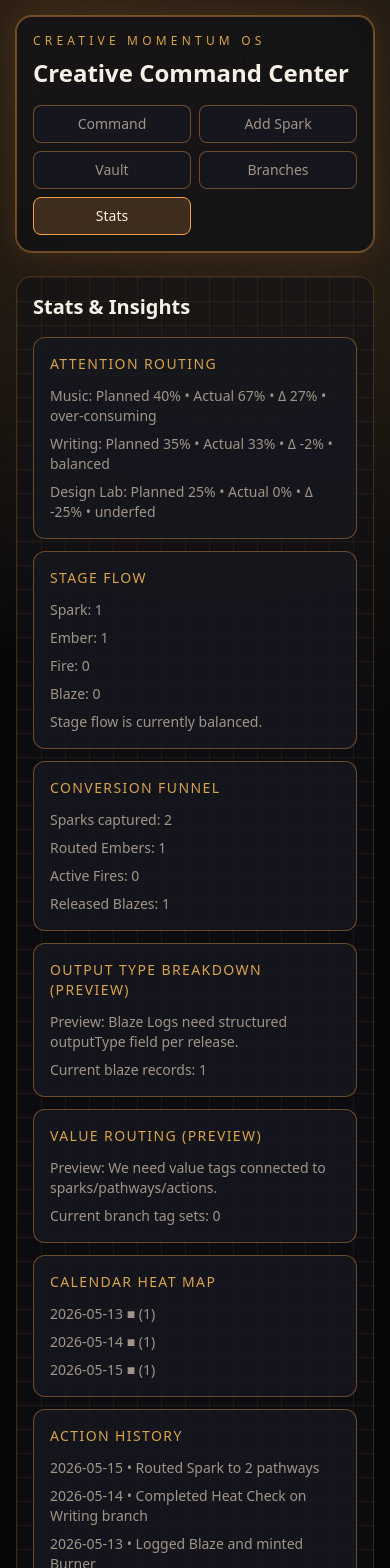
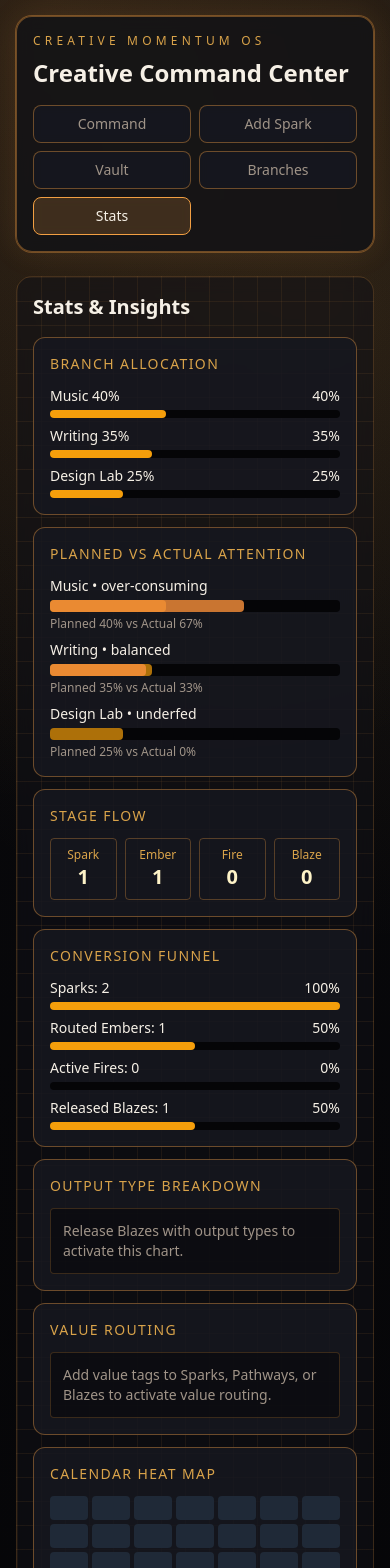
Before and after one commit to chongcena/renaissance, a Next.js app: page /stats in a window 390 px wide. Shown: the top 1568 px of the page. Built offline with nearby package versions, Linux system fonts and the light colour scheme.

Commit message:
Redesign command center and stats into visual operating dashboard

```diff
--- a/app/branches/page.tsx
+++ b/app/branches/page.tsx
@@ -2,7 +2,8 @@
 import { useMemo, useState } from 'react';
 import Layout from '@/components/Layout';
 import { useStore } from '@/components/store';
-import type { BranchRole } from '@/data/types';
+import type { Branch, BranchRole } from '@/data/types';
+import { getBranchAttention } from '@/lib/analytics';
 
 const ROLES: BranchRole[] = ['Driver', 'Audience Builder', 'Strategic Flagship', 'Maintenance', 'Support'];
 
@@ -12,40 +13,32 @@ export default function BranchesPage() {
   const [focus, setFocus] = useState('');
   const [strategicWeight, setStrategicWeight] = useState(20);
   const [role, setRole] = useState<BranchRole>('Support');
-  const [tags, setTags] = useState('');
+  const [editing, setEditing] = useState<string | null>(null);
+  const [draft, setDraft] = useState<Partial<Branch>>({});
 
   const totalWeight = branches.filter((b) => !b.frozen).reduce((sum, b) => sum + b.strategicWeight, 0);
-  const weightWarning = totalWeight > 100 ? `Strategic weights total ${totalWeight}%. Reduce allocation.` : totalWeight < 100 ? `Strategic weights total ${totalWeight}%. Assign remaining ${100 - totalWeight}%.` : null;
+  const weightWarning = totalWeight > 100 ? `Strategic weights total ${totalWeight}%. Rebalance attention allocations.` : totalWeight < 100 ? `Strategic weights total ${totalWeight}%. Allocate the remaining ${100 - totalWeight}%.` : null;
+  const branchAttention = useMemo(() => getBranchAttention(branches, actions, sparks), [branches, actions, sparks]);
 
-  const branchAttention = useMemo(() => {
-    const actionable = actions.filter((a) => a.countsForStreak);
-    const total = actionable.length;
-    return branches.map((branch) => {
-      const count = actionable.filter((a) => {
-        if (a.branchId) return a.branchId === branch.id;
-        if (a.sparkId) return sparks.find((s) => s.id === a.sparkId)?.branchId === branch.id;
-        return false;
-      }).length;
-      const actual = total ? Math.round((count / total) * 100) : 0;
-      const delta = actual - branch.strategicWeight;
-      const status = delta > 8 ? 'Over-consuming' : delta < -8 ? 'Underfed' : 'Balanced';
-      return { id: branch.id, actual, status };
-    });
-  }, [actions, branches, sparks]);
-
-  return <Layout><h2 className="mb-4 text-xl font-semibold">Branches</h2>
+  return <Layout><h2 className="mb-4 text-xl font-semibold">Branches Operating Board</h2>
     <p className="mb-2 text-sm text-ember">Strategic Weight Used: {totalWeight}%</p>
     {weightWarning && <p className="mb-4 rounded border border-fire/50 bg-fire/10 p-2 text-sm text-fire">{weightWarning}</p>}
-    <form className="mb-4 grid gap-2 rounded-xl border border-neon/40 bg-panelAlt/85 p-4 sm:grid-cols-2" onSubmit={(e)=>{e.preventDefault();if(!createBranch({name,focus,strategicWeight,role,tags:tags.split(',').map(x=>x.trim())})) return; setName('');setFocus('');setTags('');setStrategicWeight(20);setRole('Support');}}>
+    <form className="mb-4 grid gap-2 rounded-xl border border-neon/40 bg-panelAlt/85 p-4 sm:grid-cols-2" onSubmit={(e)=>{e.preventDefault();if(!createBranch({name,focus,strategicWeight,role})) return; setName('');setFocus('');setStrategicWeight(20);setRole('Support');}}>
       <input value={name} onChange={(e)=>setName(e.target.value)} className="rounded bg-bg px-3 py-2" placeholder="Branch name" required />
       <input value={focus} onChange={(e)=>setFocus(e.target.value)} className="rounded bg-bg px-3 py-2" placeholder="Focus / description" />
       <select value={role} onChange={(e)=>setRole(e.target.value as BranchRole)} className="rounded bg-bg px-3 py-2">{ROLES.map((r)=><option key={r} value={r}>{r}</option>)}</select>
       <input type="number" min={0} max={100} value={strategicWeight} onChange={(e)=>setStrategicWeight(Number(e.target.value))} className="rounded bg-bg px-3 py-2" placeholder="Strategic Weight %" />
-      <input value={tags} onChange={(e)=>setTags(e.target.value)} className="rounded bg-bg px-3 py-2 sm:col-span-2" placeholder="Value tags (comma-separated)" />
       <button className="rounded bg-neon px-4 py-2 font-semibold text-bg sm:col-span-2">Add Branch</button>
     </form>
-    <div className="grid gap-3 sm:grid-cols-2">{branches.map((b) => {
-      const attention = branchAttention.find((x) => x.id === b.id);
-      return <article key={b.id} className="rounded-xl border border-neon/40 bg-panelAlt/85 p-4"><h3 className="text-lg font-semibold">{b.name}</h3><p className="text-sm text-muted">{b.focus || 'No focus yet.'}</p><p className="mt-2 text-xs text-neonDim">Role: {b.role}</p><p className="text-sm text-fire">Strategic Weight: {b.strategicWeight}%</p><p className="text-sm text-amber-200">Actual Attention: {attention?.actual ?? 0}%</p><p className="text-xs text-muted">Alignment: {attention?.status ?? 'Balanced'}</p><input value={b.focus} onChange={(e)=>updateBranch(b.id,{focus:e.target.value})} className="mt-2 w-full rounded bg-bg px-2 py-1 text-sm"/><div className="mt-2 flex gap-2"><button onClick={()=>updateBranch(b.id,{frozen:!b.frozen})} className="rounded border border-neon/40 px-2 py-1 text-xs">{b.frozen?'Unfreeze':'Freeze'}</button><label className="text-xs text-muted">Weight % <input type="number" min={0} max={100} value={b.strategicWeight} onChange={(e)=>updateBranch(b.id,{strategicWeight:Number(e.target.value)})} className="ml-2 w-16 rounded bg-bg px-1 py-1"/></label><select value={b.role} onChange={(e)=>updateBranch(b.id,{role:e.target.value as BranchRole})} className="rounded bg-bg px-2 py-1 text-xs">{ROLES.map((r)=><option key={r} value={r}>{r}</option>)}</select></div></article>;
+    <div className="grid gap-3 sm:grid-cols-2">{branches.map((branch) => {
+      const attention = branchAttention.find((item) => item.id === branch.id);
+      const isEditing = editing === branch.id;
+      return <article key={branch.id} className="rounded-xl border border-neon/40 bg-panelAlt/85 p-4"><h3 className="text-lg font-semibold">{isEditing ? <input value={(draft.name ?? branch.name)} onChange={(e)=>setDraft((d)=>({ ...d, name: e.target.value }))} className="w-full rounded bg-bg px-2 py-1" /> : branch.name}</h3>
+        <p className="mt-1 text-xs text-neonDim">Role: {isEditing ? <select value={(draft.role ?? branch.role)} onChange={(e)=>setDraft((d)=>({ ...d, role: e.target.value as BranchRole }))} className="ml-2 rounded bg-bg px-2 py-1 text-xs">{ROLES.map((r)=><option key={r} value={r}>{r}</option>)}</select> : branch.role}</p>
+        <p className="mt-2 text-sm text-fire">Strategic Weight: {isEditing ? <input type="number" min={0} max={100} value={(draft.strategicWeight ?? branch.strategicWeight)} onChange={(e)=>setDraft((d)=>({ ...d, strategicWeight: Number(e.target.value) }))} className="ml-2 w-20 rounded bg-bg px-2 py-1" /> : `${branch.strategicWeight}%`}</p>
+        <p className="text-sm text-amber-200">Actual Attention: {attention?.actual ?? 0}%</p><p className="text-xs text-muted">Alignment: {attention?.status ?? 'balanced'}</p>
+        <p className="mt-2 text-sm text-muted">{isEditing ? <input value={(draft.focus ?? branch.focus)} onChange={(e)=>setDraft((d)=>({ ...d, focus: e.target.value }))} className="w-full rounded bg-bg px-2 py-1" /> : branch.focus || 'No focus set yet.'}</p>
+        <div className="mt-3 flex flex-wrap gap-2">{isEditing ? <><button onClick={()=>{updateBranch(branch.id, draft); setEditing(null); setDraft({});}} className="rounded bg-neon px-3 py-1 text-xs font-semibold text-bg">Save</button><button onClick={()=>{setEditing(null); setDraft({});}} className="rounded border border-neon/40 px-3 py-1 text-xs">Cancel</button></> : <button onClick={()=>{setEditing(branch.id); setDraft(branch);}} className="rounded border border-neon/40 px-3 py-1 text-xs">Edit</button>}<button onClick={()=>updateBranch(branch.id,{frozen:!branch.frozen})} className="rounded border border-neon/40 px-3 py-1 text-xs">{branch.frozen ? 'Set Active' : 'Freeze'}</button></div>
+      </article>;
     })}</div></Layout>;
 }
--- a/app/page.tsx
+++ b/app/page.tsx
@@ -2,35 +2,34 @@
 import Link from 'next/link';
 import Layout from '@/components/Layout';
 import { useStore } from '@/components/store';
-import { detectSolarFlares, getCoolDownWarnings, getNearBlazeItems } from '@/lib/logic';
+import { detectSolarFlares, getCoolDownWarnings, getMomentumStreakSummary, getNearBlazeItems } from '@/lib/logic';
+import { getBranchAttention, getStageCounts } from '@/lib/analytics';
 
 export default function HomePage() {
-  const { blazes, branches, sparks, pathways, actions } = useStore();
+  const { blazes, branches, sparks, pathways, actions, burners } = useStore();
   const activeFires = sparks.filter((s) => s.stage === 'Fire' && s.status === 'active');
   const coolDownWarnings = getCoolDownWarnings(sparks, pathways, [], branches);
   const nearBlaze = getNearBlazeItems(sparks, pathways, blazes, branches);
   const solarFlares = detectSolarFlares(sparks, pathways, blazes, [], branches);
-  const suggestedMoves = sparks.filter((s)=>s.status==='active').slice(0,5).map((s)=>({id:s.id,title:s.title,meta:s.nextMove?`Next Move: ${s.nextMove}`:'Set a next physical move'}));
-  const recentBlazes = blazes.slice(0, 5);
-  const attentionSignals = branches.map((b) => {
-    const actual = Math.round((actions.filter((a)=>a.countsForStreak && a.branchId===b.id).length / Math.max(1, actions.filter((a)=>a.countsForStreak).length)) * 100);
-    const delta = actual - b.strategicWeight;
-    if (delta > 8) return { id: `sig-over-${b.id}`, title: `${b.name} is over-consuming attention`, meta: `Planned ${b.strategicWeight}% vs actual ${actual}%` };
-    if (delta < -8) return { id: `sig-under-${b.id}`, title: `${b.name} is underfed`, meta: `Planned ${b.strategicWeight}% vs actual ${actual}%` };
-    return null;
-  }).filter(Boolean) as { id: string; title: string; meta: string }[];
+  const branchAttention = getBranchAttention(branches, actions, sparks);
+  const stage = getStageCounts(sparks);
+  const streak = getMomentumStreakSummary(actions);
+  const burnerBalance = burners.reduce((sum, entry) => sum + entry.delta, 0);
+  const totalWeight = branches.reduce((sum, branch) => sum + branch.strategicWeight, 0);
+  const nextMove = sparks.find((spark) => spark.status === 'active' && spark.nextMove?.trim());
 
   return <Layout><section className="space-y-4"><div className="flex items-center justify-between"><h2 className="text-xl font-semibold">Home / Command</h2><Link href="/add-spark" className="rounded-lg bg-neon px-4 py-2 font-semibold text-bg">Quick Capture</Link></div>
-    <ListSection title="Today's Command / Suggested Next Moves" items={suggestedMoves} empty="No active sparks yet." />
+    <section className="grid gap-3 md:grid-cols-3"><Card title="Primary Command / Today's Next Move" value={nextMove ? `${nextMove.title}: ${nextMove.nextMove}` : 'No next move set yet.'} /><Card title="Momentum Streak" value={`${streak.currentStreak} day${streak.currentStreak === 1 ? '' : 's'}`} /><Card title="Burner Balance" value={`${burnerBalance} burner${burnerBalance === 1 ? '' : 's'}`} /></section>
+    <section className="grid gap-3 lg:grid-cols-2">
+      <section className="rounded-xl border border-neon/40 bg-panelAlt/85 p-4"><h3 className="text-sm uppercase tracking-wider text-neonDim">Branch Allocation</h3><div className="mt-3 space-y-2">{branches.map((b)=><div key={b.id}><div className="flex justify-between text-xs"><span>{b.name}</span><span>{b.strategicWeight}%</span></div><div className="h-2 rounded bg-bg"><div className="h-2 rounded bg-amber-400" style={{width:`${b.strategicWeight}%`}}/></div></div>)}</div><p className={`mt-3 text-sm ${totalWeight === 100 ? 'text-muted' : 'text-fire'}`}>{totalWeight === 100 ? 'Strategic allocation is balanced at 100%.' : `Strategic allocation totals ${totalWeight}%. Adjust toward 100%.`}</p></section>
+      <section className="rounded-xl border border-neon/40 bg-panelAlt/85 p-4"><h3 className="text-sm uppercase tracking-wider text-neonDim">Stage Flow</h3><div className="mt-4 grid grid-cols-4 gap-2 text-center text-xs">{(['Spark', 'Ember', 'Fire', 'Blaze'] as const).map((key)=><div key={key} className="rounded border border-neon/30 p-2"><p className="text-neonDim">{key}</p><p className="text-xl font-semibold text-amber-100">{stage[key]}</p></div>)}</div><p className="mt-3 text-sm text-muted">{stage.Spark > stage.Ember ? 'Bottleneck: many Sparks have not been routed into Embers yet.' : stage.Fire > 0 && stage.Blaze < stage.Fire ? 'Bottleneck: active Fires need stronger push to release.' : 'Flow is moving across stages.'}</p></section>
+    </section>
+    <section className="rounded-xl border border-neon/40 bg-panelAlt/85 p-4"><h3 className="text-sm uppercase tracking-wider text-neonDim">Planned vs Actual Attention</h3><div className="mt-3 space-y-3">{branchAttention.map((b)=><div key={b.id}><div className="mb-1 flex justify-between text-xs"><span>{b.name} • {b.status}</span><span>Planned {b.strategicWeight}% / Actual {b.actual}%</span></div><div className="relative h-3 rounded bg-bg"><div className="absolute h-3 rounded bg-amber-500/70" style={{width:`${b.strategicWeight}%`}} /><div className="absolute h-3 rounded bg-orange-400/80" style={{width:`${b.actual}%`}} /></div></div>)}</div></section>
     <ListSection title="Active Fires" items={activeFires.map((s) => ({ id: s.id, title: s.title || 'Untitled Spark', meta: `${s.stage} • ${s.nextMove || 'No next move set'}` }))} empty="No active Fire Sparks." />
     <ListSection title="Cooling Sparks" items={coolDownWarnings.map((w) => ({ id: w.sparkId, title: w.title, meta: `${w.reason} ${w.suggestedAction}` }))} empty="No cooling Sparks right now." />
     <ListSection title="Near Blaze" items={nearBlaze.map((s) => ({ id: s.sparkId, title: s.title, meta: `${s.reason} ${s.suggestedAction}` }))} empty="No Near Blaze Sparks yet." />
-    <ListSection title="Solar Flares" items={solarFlares.map((f)=>({id:f.id,title:f.title,meta:f.suggestedAction}))} empty="No flare patterns detected yet." />
-    <ListSection title="Strategic Signals" items={attentionSignals} empty="No major attention misalignment detected." />
-    <ListSection title="Recent Blazes" items={recentBlazes.map((b) => ({ id: b.sparkId, title: b.title, meta: b.releasedAt }))} empty="No Blaze releases yet." />
+    {solarFlares.length > 0 && <ListSection title="Solar Flares" items={solarFlares.map((f)=>({id:f.id,title:f.title,meta:f.suggestedAction}))} empty="" />}
   </section></Layout>;
 }
-
-function ListSection({ title, items, empty }: { title: string; items: { id: string; title: string; meta: string }[]; empty: string }) {
-  return <section className="rounded-xl border border-neon/40 bg-panelAlt/85 p-4 backdrop-blur-sm"><h3 className="text-sm uppercase tracking-wider text-neonDim">{title}</h3><div className="mt-3 space-y-2">{items.length ? items.map((item) => <Link key={`${title}-${item.id}-${item.title}`} href={item.id.startsWith('flare')?'/stats':`/spark/${item.id}`} className="block rounded border border-neon/30 p-3 text-sm transition hover:border-neon/70"><p className="font-medium">{item.title}</p><p className="text-xs text-muted">{item.meta}</p></Link>) : <p className="text-sm text-muted">{empty}</p>}</div></section>;
-}
+function Card({ title, value }: { title: string; value: string }) { return <article className="rounded-xl border border-neon/40 bg-panelAlt/85 p-4"><p className="text-xs uppercase tracking-wider text-neonDim">{title}</p><p className="mt-2 text-sm text-amber-50">{value}</p></article>; }
+function ListSection({ title, items, empty }: { title: string; items: { id: string; title: string; meta: string }[]; empty: string }) { return <section className="rounded-xl border border-neon/40 bg-panelAlt/85 p-4 backdrop-blur-sm"><h3 className="text-sm uppercase tracking-wider text-neonDim">{title}</h3><div className="mt-3 space-y-2">{items.length ? items.map((item) => <Link key={`${title}-${item.id}-${item.title}`} href={item.id.startsWith('flare')?'/stats':`/spark/${item.id}`} className="block rounded border border-neon/30 p-3 text-sm transition hover:border-neon/70"><p className="font-medium">{item.title}</p><p className="text-xs text-muted">{item.meta}</p></Link>) : <p className="text-sm text-muted">{empty}</p>}</div></section>; }
--- a/app/stats/page.tsx
+++ b/app/stats/page.tsx
@@ -1,42 +1,33 @@
 'use client';
 import Layout from '@/components/Layout';
 import { useStore } from '@/components/store';
+import { detectSolarFlares } from '@/lib/logic';
+import { getBranchAttention, getConversionData, getHeatCalendar, getStageCounts } from '@/lib/analytics';
 
 export default function StatsPage() {
-  const { actions, blazes, sparks, branches } = useStore();
-  const actionable = actions.filter((a) => a.countsForStreak);
-  const totalActions = actionable.length || 1;
-  const stageCounts = {
-    Spark: sparks.filter((s) => s.stage === 'Spark').length,
-    Ember: sparks.filter((s) => s.stage === 'Ember').length,
-    Fire: sparks.filter((s) => s.stage === 'Fire').length,
-    Blaze: sparks.filter((s) => s.stage === 'Blaze').length
-  };
-  const bottleneck = stageCounts.Spark > stageCounts.Ember ? 'Many Sparks are captured but not routed.' : stageCounts.Fire > 0 && stageCounts.Blaze < stageCounts.Fire ? 'Few Fires are reaching Blaze.' : 'Stage flow is currently balanced.';
-
-  const attentionRouting = branches.map((b) => {
-    const count = actionable.filter((a) => a.branchId === b.id).length;
-    const actual = Math.round((count / totalActions) * 100);
-    const diff = actual - b.strategicWeight;
-    const status = diff > 8 ? 'over-consuming' : diff < -8 ? 'underfed' : 'balanced';
-    return { ...b, actual, diff, status };
-  });
-
-  const byDate = new Map<string, number>();
-  actionable.forEach((a) => byDate.set(a.date, (byDate.get(a.date) ?? 0) + 1));
-  const days = Array.from(byDate.entries()).sort((a, b) => a[0].localeCompare(b[0]));
+  const { actions, blazes, sparks, branches, pathways } = useStore();
+  const attentionRouting = getBranchAttention(branches, actions, sparks);
+  const stageCounts = getStageCounts(sparks);
+  const conversion = getConversionData(sparks, pathways, blazes);
+  const calendar = getHeatCalendar(actions);
+  const solarFlares = detectSolarFlares(sparks, pathways, blazes, actions, branches);
+  const outputTypeMissing = blazes.every((blaze) => !blaze.title.includes('('));
+  const tagsMissing = !branches.some((branch) => branch.tags?.length);
 
   return <Layout><h2 className="mb-4 text-xl font-semibold">Stats & Insights</h2>
-    <Panel title="Attention Routing" items={attentionRouting.map((r) => `${r.name}: Planned ${r.strategicWeight}% • Actual ${r.actual}% • Δ ${r.diff}% • ${r.status}`)} />
-    <Panel title="Stage Flow" items={[`Spark: ${stageCounts.Spark}`, `Ember: ${stageCounts.Ember}`, `Fire: ${stageCounts.Fire}`, `Blaze: ${stageCounts.Blaze}`, bottleneck]} />
-    <Panel title="Conversion Funnel" items={[`Sparks captured: ${stageCounts.Spark + stageCounts.Ember + stageCounts.Fire + stageCounts.Blaze}`, `Routed Embers: ${stageCounts.Ember + stageCounts.Fire + stageCounts.Blaze}`, `Active Fires: ${sparks.filter((s)=>s.stage==='Fire'&&s.status==='active').length}`, `Released Blazes: ${blazes.length}`]} />
-    <Panel title="Output Type Breakdown (Preview)" items={[`Preview: Blaze Logs need structured outputType field per release.`, `Current blaze records: ${blazes.length}`]} />
-    <Panel title="Value Routing (Preview)" items={[`Preview: We need value tags connected to sparks/pathways/actions.`, `Current branch tag sets: ${branches.filter((b)=>b.tags?.length).length}`]} />
-    <Panel title="Calendar Heat Map" items={days.length ? days.map(([day, count]) => `${day} ${'■'.repeat(Math.min(count, 8))} (${count})`) : ['Preview: Add more Action Log day coverage to render a useful heat map.']} />
-    <Panel title="Action History" items={actions.map((a) => `${a.date} • ${a.action}`)} />
+    <Section title="Branch Allocation">{branches.map((b)=><Bar key={b.id} label={`${b.name} ${b.strategicWeight}%`} value={b.strategicWeight} />)}</Section>
+    <Section title="Planned vs Actual Attention">{attentionRouting.map((b)=><DualBar key={b.id} label={`${b.name} • ${b.status}`} planned={b.strategicWeight} actual={b.actual} />)}</Section>
+    <Section title="Stage Flow"><div className="grid grid-cols-4 gap-2 text-center text-xs">{(['Spark', 'Ember', 'Fire', 'Blaze'] as const).map((key)=><div key={key} className="rounded border border-neon/30 p-2"><p className="text-neonDim">{key}</p><p className="text-xl font-semibold text-amber-100">{stageCounts[key]}</p></div>)}</div></Section>
+    <Section title="Conversion Funnel">{conversion.map((item)=><Bar key={item.name} label={`${item.name}: ${item.value}`} value={Math.round((item.value / Math.max(conversion[0].value,1))*100)} />)}</Section>
+    <Section title="Output Type Breakdown">{outputTypeMissing ? <Empty text="Release Blazes with output types to activate this chart." /> : <p className="text-sm text-muted">Output type data detected in released Blaze records.</p>}</Section>
+    <Section title="Value Routing">{tagsMissing ? <Empty text="Add value tags to Sparks, Pathways, or Blazes to activate value routing." /> : <p className="text-sm text-muted">Value tags exist. Expand routing analytics next.</p>}</Section>
+    <Section title="Calendar Heat Map"><div className="grid grid-cols-7 gap-1">{calendar.map((day)=><div key={day.date} title={`${day.date}: ${day.count} meaningful action(s)`} className="h-6 rounded" style={{backgroundColor: day.count===0 ? '#1f2937' : day.count<2 ? '#78350f' : day.count<4 ? '#b45309' : '#f59e0b'}} />)}</div></Section>
+    <Section title="Solar Flare Signals">{solarFlares.length ? <ul className="space-y-2 text-sm text-muted">{solarFlares.map((flare)=><li key={flare.id} className="rounded border border-neon/20 p-2"><p className="font-medium text-amber-100">{flare.title}</p><p>{flare.evidence.join(' ')}</p></li>)}</ul> : <Empty text="No repeatable flare evidence yet." />}</Section>
+    <Section title="Action History"><ul className="space-y-1 text-sm text-muted">{actions.map((a)=><li key={a.id}>{a.date} • {a.action}</li>)}</ul></Section>
   </Layout>;
 }
 
-function Panel({ title, items }: { title: string; items: string[] }) {
-  return <section className="mb-3 rounded-xl border border-neon/40 bg-panelAlt/85 p-4"><h3 className="text-sm uppercase tracking-widest text-neonDim">{title}</h3><ul className="mt-3 space-y-2 text-sm text-muted">{items.map((item, index) => <li key={`${title}-${index}`}>{item}</li>)}</ul></section>;
-}
+function Section({ title, children }: { title: string; children: React.ReactNode }) { return <section className="mb-3 rounded-xl border border-neon/40 bg-panelAlt/85 p-4"><h3 className="text-sm uppercase tracking-widest text-neonDim">{title}</h3><div className="mt-3 space-y-2">{children}</div></section>; }
+function Empty({ text }: { text: string }) { return <p className="rounded border border-neon/20 bg-bg/50 p-3 text-sm text-muted">{text}</p>; }
+function Bar({ label, value }: { label: string; value: number }) { return <div><div className="mb-1 flex justify-between text-sm"><span>{label}</span><span>{value}%</span></div><div className="h-2 rounded bg-bg"><div className="h-2 rounded bg-amber-500" style={{width:`${Math.min(100, value)}%`}} /></div></div>; }
+function DualBar({ label, planned, actual }: { label: string; planned: number; actual: number }) { return <div><p className="mb-1 text-sm">{label}</p><div className="relative h-3 rounded bg-bg"><div className="absolute h-3 rounded bg-amber-500/70" style={{width:`${planned}%`}} /><div className="absolute h-3 rounded bg-orange-400/80" style={{width:`${actual}%`}} /></div><p className="mt-1 text-xs text-muted">Planned {planned}% vs Actual {actual}%</p></div>; }
--- /dev/null
+++ b/lib/analytics.ts
@@ -0,0 +1,58 @@
+import type { ActionLog, BlazeLog, Branch, Pathway, SparkItem } from '@/data/types';
+
+export type AlignmentStatus = 'balanced' | 'underfed' | 'over-consuming';
+
+export function getActionBranchId(action: ActionLog, sparks: SparkItem[]) {
+  if (action.branchId) return action.branchId;
+  if (!action.sparkId) return undefined;
+  return sparks.find((spark) => spark.id === action.sparkId)?.branchId;
+}
+
+export function getBranchAttention(branches: Branch[], actions: ActionLog[], sparks: SparkItem[]) {
+  const meaningful = actions.filter((action) => action.countsForStreak);
+  const total = meaningful.length || 1;
+  return branches.map((branch) => {
+    const actualCount = meaningful.filter((action) => getActionBranchId(action, sparks) === branch.id).length;
+    const actual = Math.round((actualCount / total) * 100);
+    const diff = actual - branch.strategicWeight;
+    const status: AlignmentStatus = diff > 8 ? 'over-consuming' : diff < -8 ? 'underfed' : 'balanced';
+    return { ...branch, actual, diff, status, actualCount };
+  });
+}
+
+export function getStageCounts(sparks: SparkItem[]) {
+  return {
+    Spark: sparks.filter((spark) => spark.stage === 'Spark').length,
+    Ember: sparks.filter((spark) => spark.stage === 'Ember').length,
+    Fire: sparks.filter((spark) => spark.stage === 'Fire').length,
+    Blaze: sparks.filter((spark) => spark.stage === 'Blaze').length
+  };
+}
+
+export function getHeatCalendar(actions: ActionLog[], daysBack = 42) {
+  const meaningful = actions.filter((action) => action.countsForStreak);
+  const counts = new Map<string, number>();
+  meaningful.forEach((action) => counts.set(action.date, (counts.get(action.date) ?? 0) + 1));
+  const out: Array<{ date: string; count: number }> = [];
+  const cursor = new Date();
+  for (let i = daysBack - 1; i >= 0; i -= 1) {
+    const day = new Date(cursor);
+    day.setUTCDate(cursor.getUTCDate() - i);
+    const date = day.toISOString().slice(0, 10);
+    out.push({ date, count: counts.get(date) ?? 0 });
+  }
+  return out;
+}
+
+export function getConversionData(sparks: SparkItem[], pathways: Pathway[], blazes: BlazeLog[]) {
+  const sparksCaptured = sparks.length;
+  const routedEmbers = sparks.filter((spark) => ['Ember', 'Fire', 'Blaze'].includes(spark.stage)).length;
+  const activeFires = sparks.filter((spark) => spark.stage === 'Fire' && spark.status === 'active').length;
+  const releasedBlazes = blazes.length;
+  return [
+    { name: 'Sparks', value: sparksCaptured },
+    { name: 'Routed Embers', value: routedEmbers },
+    { name: 'Active Fires', value: activeFires },
+    { name: 'Released Blazes', value: releasedBlazes }
+  ];
+}
```
